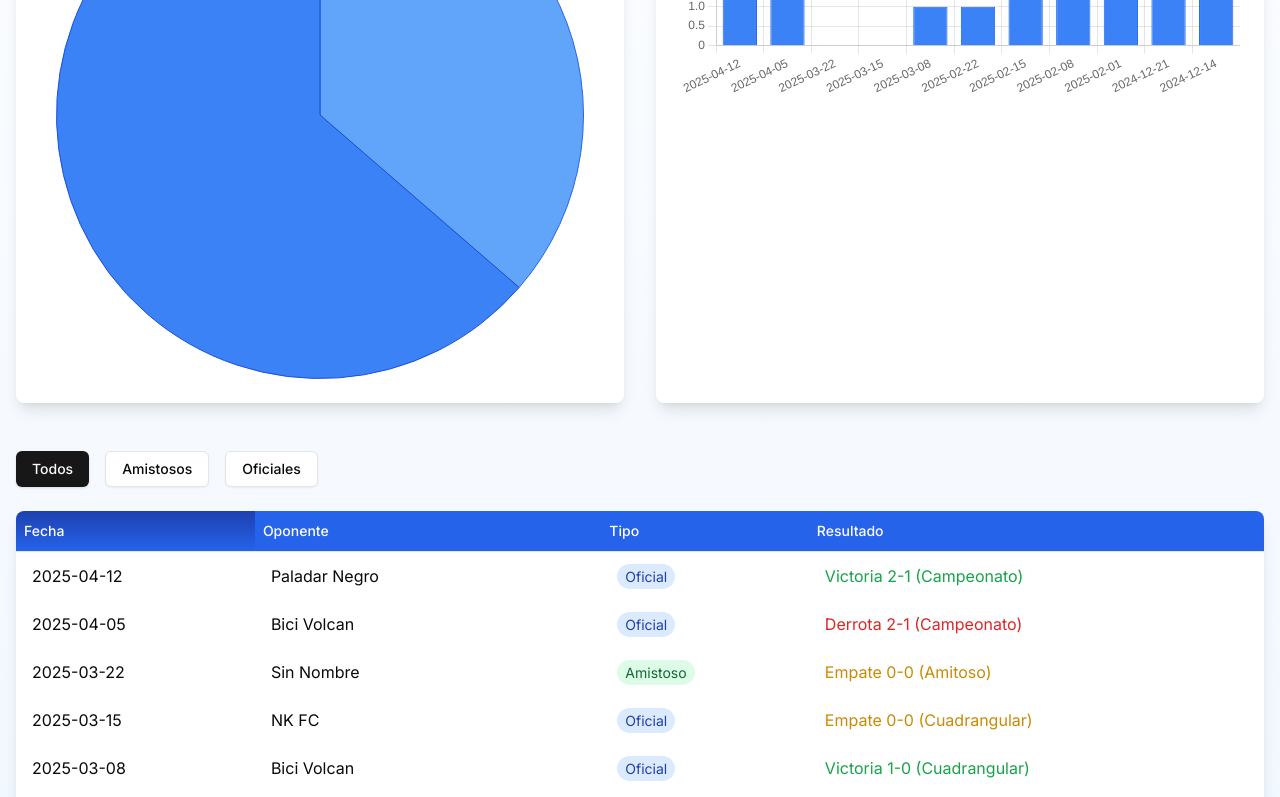
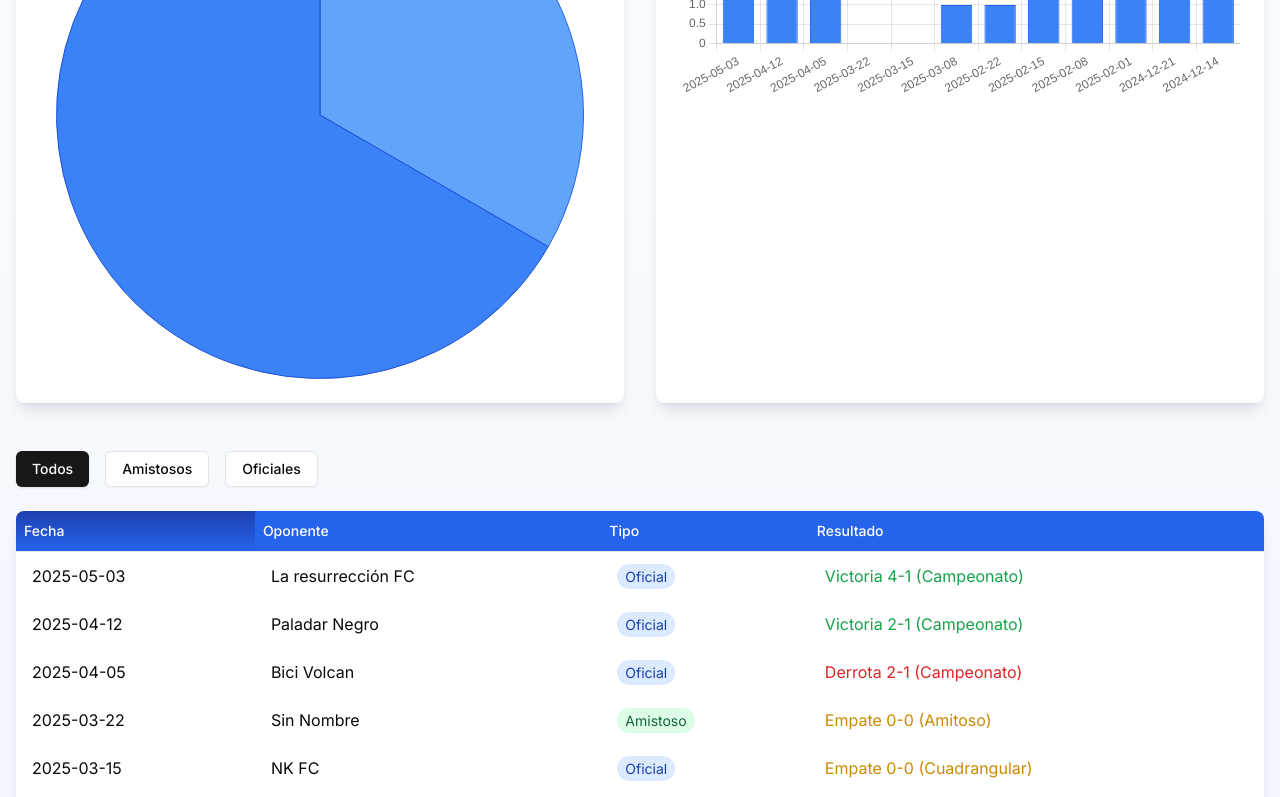
Before and after one commit to ChristianSnchz/polar, a Next.js app in the folder polar/: page / in a window 1280 px wide. Shown: the part 3589-4386 px from the top of the page. Built offline with nearby package versions, Linux system fonts and the light colour scheme.

Commit message:
polar game

```diff
--- a/polar/components/Games.tsx
+++ b/polar/components/Games.tsx
@@ -42,6 +42,12 @@ interface Game {
 }
 
 const games: Game[] = [
+  {
+    date: '2025-05-03',
+    opponent: 'La resurrección FC',
+    result: 'Victoria 4-1 (Campeonato)',
+    type: 'Oficial',
+  },
   {
     date: '2025-04-12',
     opponent: 'Paladar Negro',
```
